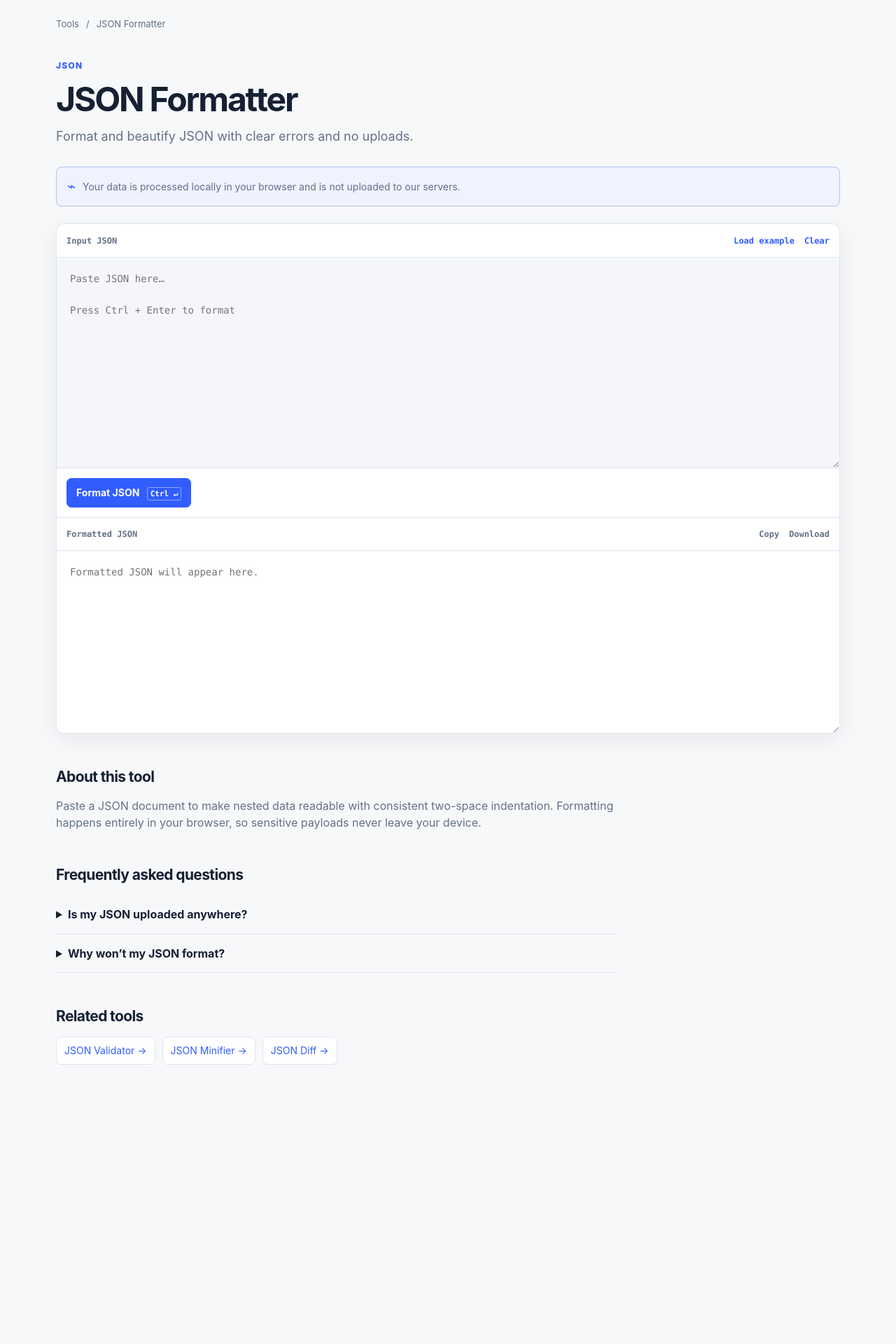
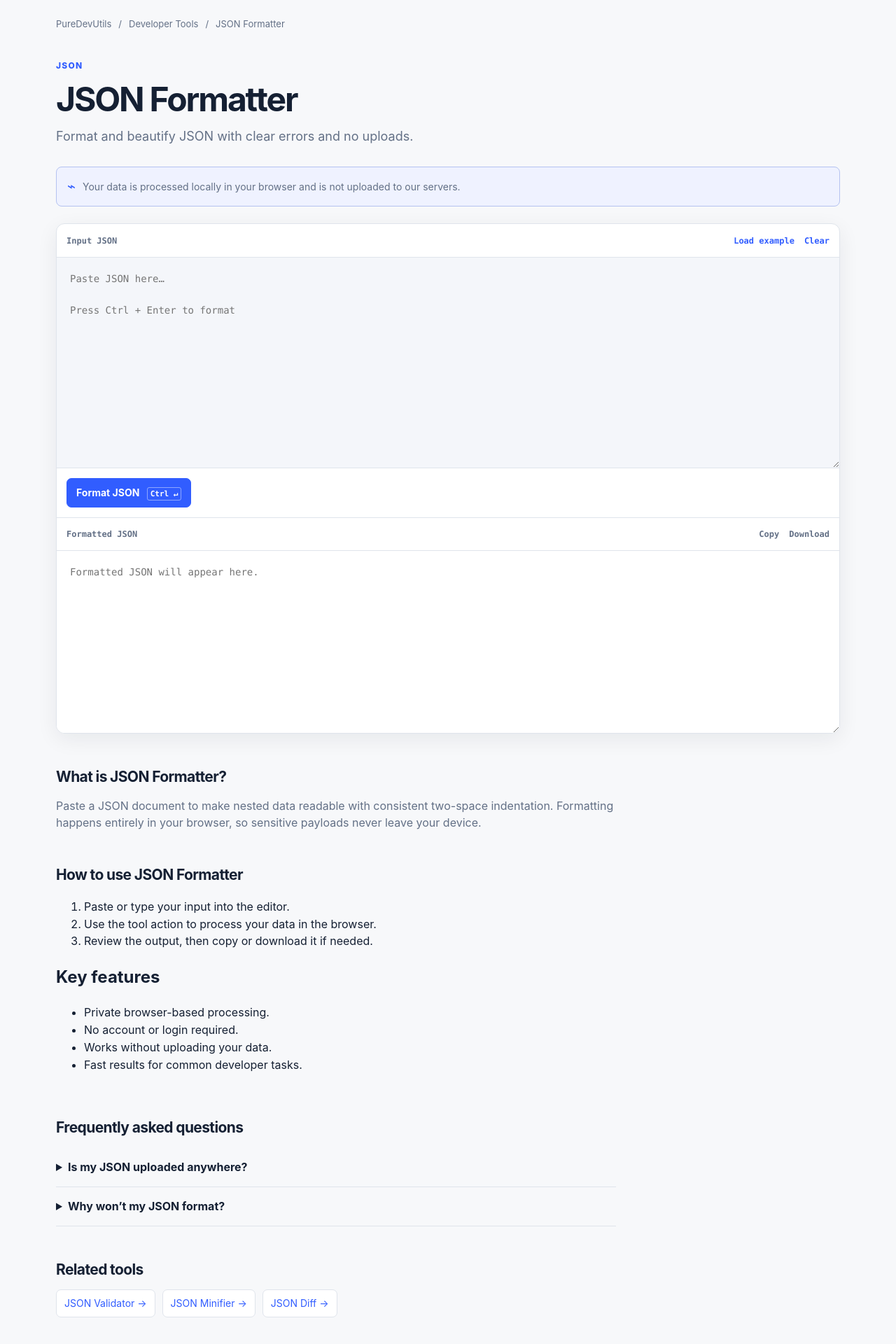
Before and after one commit to VishalTripathi1/PureDevUtils, a Next.js app: page /tools/json-formatter in a window 1280 px wide. Shown: the part 78-1998 px from the top of the page at 70% size. Before the commit the page ends 1679 px from the top, so only its background shows below. Built offline with nearby package versions, Linux system fonts and the light colour scheme; no server answers.

Commit message:
Implement SEO foundation

```diff
--- a/app/layout.tsx
+++ b/app/layout.tsx
@@ -7,6 +7,16 @@ export const metadata: Metadata = {
   metadataBase: new URL(siteConfig.url),
   title: { default: siteConfig.name, template: `%s · ${siteConfig.name}` },
   description: siteConfig.description,
+  openGraph: {
+    title: siteConfig.name,
+    description: siteConfig.description,
+    url: siteConfig.url,
+    siteName: siteConfig.name,
+    type: "website",
+  },
+  twitter: {
+    card: "summary",
+  },
 };
 
 export default function RootLayout({ children }: Readonly<{ children: React.ReactNode }>) {
--- a/app/tools/[slug]/page.tsx
+++ b/app/tools/[slug]/page.tsx
@@ -3,6 +3,8 @@ import { notFound } from "next/navigation";
 import { SiteHeader } from "@/components/site-header";
 import { ToolPage } from "@/components/tool-page";
 import { getTool, tools } from "@/tools/registry";
+import { buildToolUrl, getBreadcrumbJsonLd } from "@/lib/seo";
+import { siteConfig } from "@/config/site";
 
 type PageProps = { params: Promise<{ slug: string }> };
 
@@ -13,17 +15,32 @@ export function generateStaticParams() {
 export async function generateMetadata({ params }: PageProps): Promise<Metadata> {
   const tool = getTool((await params).slug);
   if (!tool) return {};
-  const url = `/tools/${tool.slug}`;
+  const url = buildToolUrl(tool.slug);
   return {
     title: tool.metaTitle,
     description: tool.metaDescription,
     alternates: { canonical: url },
-    openGraph: { title: tool.metaTitle, description: tool.metaDescription, url, type: "website" },
+    openGraph: {
+      title: tool.metaTitle,
+      description: tool.metaDescription,
+      url,
+      siteName: siteConfig.name,
+      type: "website",
+    },
+    twitter: { card: "summary" },
   };
 }
 
 export default async function ToolRoute({ params }: PageProps) {
   const tool = getTool((await params).slug);
   if (!tool) notFound();
-  return <><SiteHeader /><ToolPage tool={tool} /></>;
+  return (
+    <>
+      <SiteHeader />
+      <script type="application/ld+json">
+        {JSON.stringify(getBreadcrumbJsonLd(tool))}
+      </script>
+      <ToolPage tool={tool} />
+    </>
+  );
 }
--- a/components/tool-page.tsx
+++ b/components/tool-page.tsx
@@ -1,17 +1,72 @@
 "use client";
 
 import Link from "next/link";
+import { siteConfig } from "@/config/site";
 import type { ToolDefinition } from "@/tools/types";
 
 export function ToolPage({ tool }: { tool: ToolDefinition }) {
   const ToolInterface = tool.Interface;
-  return <main className="shell tool-page">
-    <div className="breadcrumbs"><Link href="/">Tools</Link><span>/</span><span>{tool.name}</span></div>
-    <header className="tool-hero"><p className="eyebrow">{tool.category}</p><h1>{tool.name}</h1><p>{tool.description}</p></header>
-    <aside id="privacy" className="privacy-note"><span aria-hidden="true">⌁</span>Your data is processed locally in your browser and is not uploaded to our servers.</aside>
-    <ToolInterface />
-    <section className="tool-content" aria-labelledby="about-tool"><h2 id="about-tool">About this tool</h2><p>{tool.longDescription}</p></section>
-    <section className="faq" aria-labelledby="faq"><h2 id="faq">Frequently asked questions</h2>{tool.faq.map((item) => <details key={item.question}><summary>{item.question}</summary><p>{item.answer}</p></details>)}</section>
-    {tool.relatedTools.length > 0 && <section className="related" aria-labelledby="related-tools"><h2 id="related-tools">Related tools</h2><div>{tool.relatedTools.map((related) => <Link href={`/tools/${related.slug}`} key={related.slug}>{related.name} <span aria-hidden="true">→</span></Link>)}</div></section>}
-  </main>;
+  return (
+    <main className="shell tool-page">
+      <div className="breadcrumbs">
+        <Link href="/">{siteConfig.name}</Link>
+        <span>/</span>
+        <Link href="/#json-tools">Developer Tools</Link>
+        <span>/</span>
+        <span>{tool.name}</span>
+      </div>
+      <header className="tool-hero">
+        <p className="eyebrow">{tool.category}</p>
+        <h1>{tool.name}</h1>
+        <p>{tool.description}</p>
+      </header>
+      <aside id="privacy" className="privacy-note">
+        <span aria-hidden="true">⌁</span>Your data is processed locally in your
+        browser and is not uploaded to our servers.
+      </aside>
+      <ToolInterface />
+      <section className="tool-content" aria-labelledby="about-tool">
+        <h2 id="about-tool">What is {tool.name}?</h2>
+        <p>{tool.longDescription}</p>
+      </section>
+      <section className="tool-content" aria-labelledby="how-to-use">
+        <h2 id="how-to-use">How to use {tool.name}</h2>
+        <ol>
+          <li>Paste or type your input into the editor.</li>
+          <li>Use the tool action to process your data in the browser.</li>
+          <li>Review the output, then copy or download it if needed.</li>
+        </ol>
+      </section>
+      <section className="tool-features" aria-labelledby="key-features">
+        <h2 id="key-features">Key features</h2>
+        <ul>
+          <li>Private browser-based processing.</li>
+          <li>No account or login required.</li>
+          <li>Works without uploading your data.</li>
+          <li>Fast results for common developer tasks.</li>
+        </ul>
+      </section>
+      <section className="faq" aria-labelledby="faq">
+        <h2 id="faq">Frequently asked questions</h2>
+        {tool.faq.map((item) => (
+          <details key={item.question}>
+            <summary>{item.question}</summary>
+            <p>{item.answer}</p>
+          </details>
+        ))}
+      </section>
+      {tool.relatedTools.length > 0 && (
+        <section className="related" aria-labelledby="related-tools">
+          <h2 id="related-tools">Related tools</h2>
+          <div>
+            {tool.relatedTools.map((related) => (
+              <Link href={`/tools/${related.slug}`} key={related.slug}>
+                {related.name} <span aria-hidden="true">→</span>
+              </Link>
+            ))}
+          </div>
+        </section>
+      )}
+    </main>
+  );
 }
--- a/config/site.ts
+++ b/config/site.ts
@@ -2,5 +2,5 @@ export const siteConfig = {
   name: "PureDevUtils",
   shortName: "PureDevUtils",
   description: "Private, browser-based utilities for developers.",
-  url: process.env.NEXT_PUBLIC_SITE_URL ?? "https://example.com",
+  url: process.env.NEXT_PUBLIC_SITE_URL ?? "https://puredevutils.com",
 };
--- /dev/null
+++ b/lib/seo.ts
@@ -0,0 +1,63 @@
+import { tools } from "@/tools/registry";
+import { siteConfig } from "@/config/site";
+import type { ToolDefinition } from "@/tools/types";
+
+export function buildAbsoluteUrl(path: string) {
+  return new URL(path, siteConfig.url).toString();
+}
+
+export function buildToolUrl(slug: string) {
+  return buildAbsoluteUrl(`/tools/${slug}`);
+}
+
+export function getSitemapUrls() {
+  return [siteConfig.url, ...tools.map((tool) => buildToolUrl(tool.slug))];
+}
+
+export function getSitemapXml() {
+  const urls = getSitemapUrls();
+  const entries = urls
+    .map((url) => `  <url><loc>${url}</loc></url>`)
+    .join("\n");
+  return `<urlset xmlns="http://www.sitemaps.org/schemas/sitemap/0.9">\n${entries}\n</urlset>`;
+}
+
+export function getRobotsTxt() {
+  return `User-agent: *\nAllow: /\nSitemap: ${buildAbsoluteUrl("/sitemap.xml")}`;
+}
+
+export function getHomeStructuredData() {
+  return {
+    "@context": "https://schema.org",
+    "@type": "WebSite",
+    name: siteConfig.name,
+    url: siteConfig.url,
+  };
+}
+
+export function getBreadcrumbJsonLd(tool: ToolDefinition) {
+  return {
+    "@context": "https://schema.org",
+    "@type": "BreadcrumbList",
+    itemListElement: [
+      {
+        "@type": "ListItem",
+        position: 1,
+        name: siteConfig.name,
+        item: siteConfig.url,
+      },
+      {
+        "@type": "ListItem",
+        position: 2,
+        name: "Developer Tools",
+        item: buildAbsoluteUrl("/#json-tools"),
+      },
+      {
+        "@type": "ListItem",
+        position: 3,
+        name: tool.name,
+        item: buildToolUrl(tool.slug),
+      },
+    ],
+  };
+}
--- a/vitest.config.ts
+++ b/vitest.config.ts
@@ -1,5 +1,11 @@
 import { defineConfig } from "vitest/config";
+import path from "path";
 
 export default defineConfig({
+  resolve: {
+    alias: {
+      "@/": `${path.resolve(__dirname)}/`,
+    },
+  },
   test: { include: ["**/*.test.ts"] },
 });
```
Also changed, not shown: app/page.tsx (+37 -4 lines), app/robots.txt.ts (added, +14 -0 lines), app/sitemap.xml.ts (added, +14 -0 lines), 1 other file (tests, documents, lock files or other folders).
